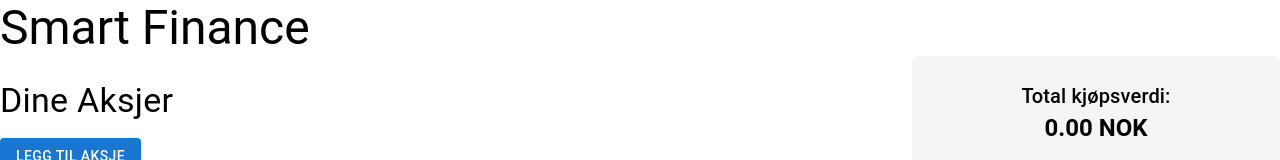
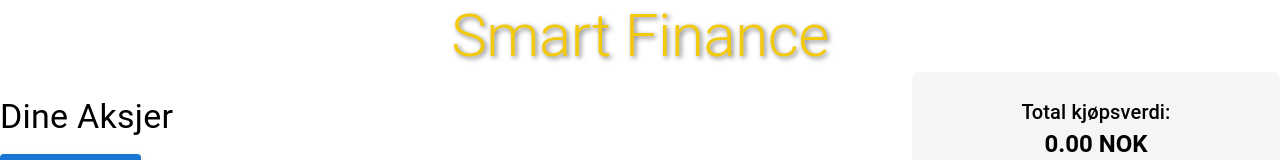
Before and after one commit to birkothomassen/smart-finance, a React (Create React App) app in the folder smart-finance/frontend/: page / in a window 1280 px wide. Shown: the top 160 px of the page. Built offline with nearby package versions, Linux system fonts and the light colour scheme; no server answers.

Commit message:
Better UX.

```diff
--- a/smart-finance/frontend/src/App.css
+++ b/smart-finance/frontend/src/App.css
@@ -4,7 +4,7 @@
 /* Generell styling */
 body {
   margin: 0;
-  font-family: 'Poppins', sans-serif;
+  font-family: 'Lora', serif;
   background-color: #121212; /* Mørk bakgrunn */
   color: #ffffff; /* Hvit tekst */
 }
@@ -14,8 +14,12 @@
 }
 
 .App-title {
-  font-weight: 600;
-  font-size: 2.5rem;
+  font-size: 3rem; /* Større skrift */
+  font-weight: 700; /* Tykkere skrift */
+  text-align: center; /* Sentralisert tekst */
+  margin-top: 20px; /* Avstand fra toppen */
+  color: #ddd9ca; /* Gullfarget tekst */
+  text-shadow: 2px 2px 5px rgba(0, 0, 0, 0.5); /* Subtil skygge */
 }
 
 .App-subtitle {
--- /dev/null
+++ b/smart-finance/frontend/src/Pages/HomePage.css
@@ -0,0 +1,8 @@
+.App-title {
+    font-size: 2rem; /* Større skrift */
+    font-weight: 700; /* Tykkere skrift */
+    text-align: center; /* Sentralisert tekst */
+    margin-top: 20px; /* Avstand fra toppen */
+    color: #f3c90c; /* Gullfarget tekst */
+    text-shadow: 2px 2px 5px rgba(0, 0, 0, 0.5); /* Subtil skygge */
+  }
--- a/smart-finance/frontend/src/Pages/HomePage.jsx
+++ b/smart-finance/frontend/src/Pages/HomePage.jsx
@@ -3,6 +3,7 @@
 import Typography from "@mui/material/Typography";
 import StockTable from "../Components/StockTable";
 import AIStockPrediction from "../Components/AIStockPrediction";
+import "./HomePage.css";
 
 function FileUploadPage() {
   const [stocks, setStocks] = useState([]);
@@ -11,7 +12,7 @@
   return (
     <div className="App">
       <header className="App-header">
-        <Typography variant="h3" className="App-title">
+        <Typography variant="h2" className="App-title">
           Smart Finance
         </Typography>
       </header>
```
